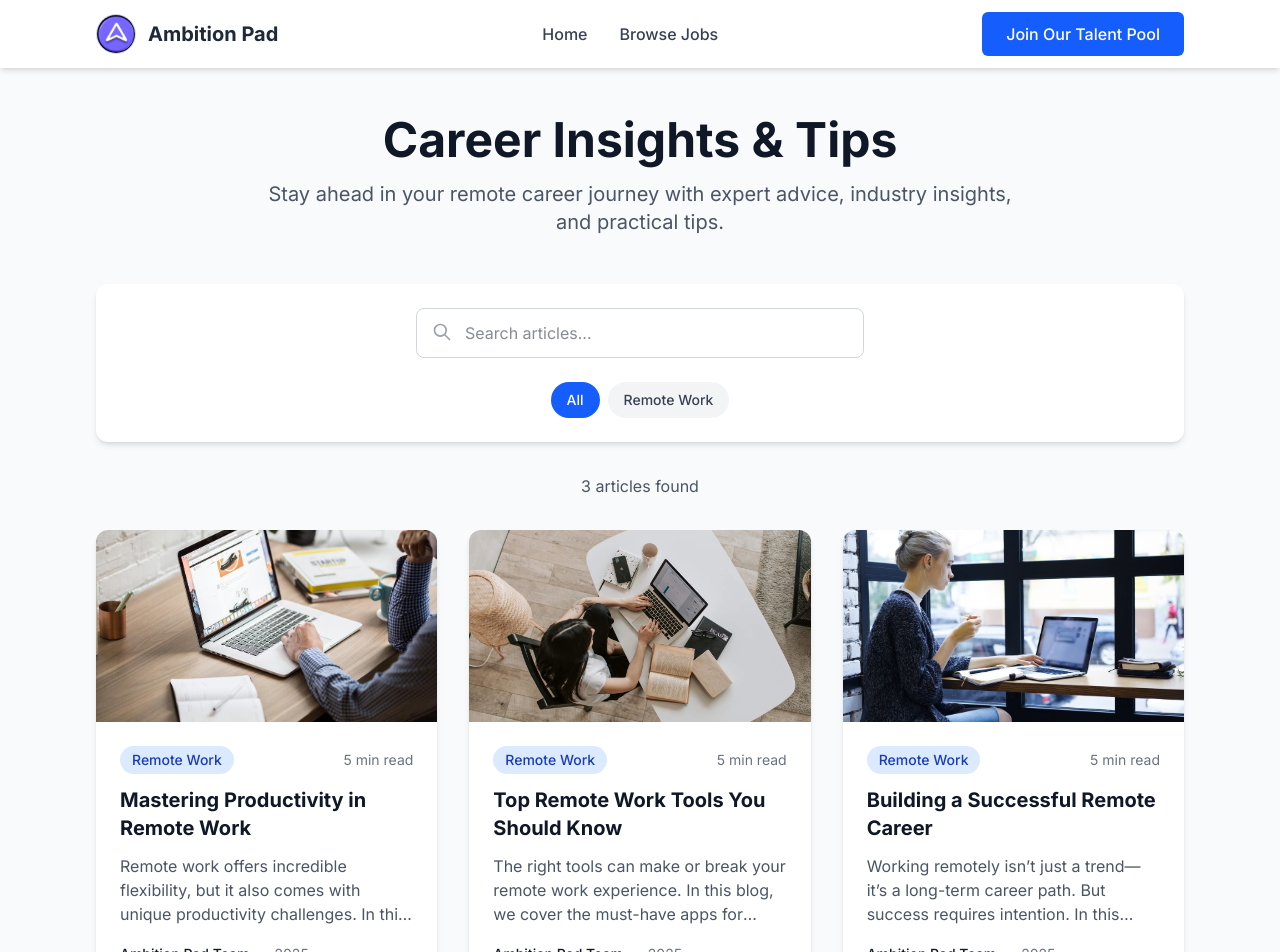
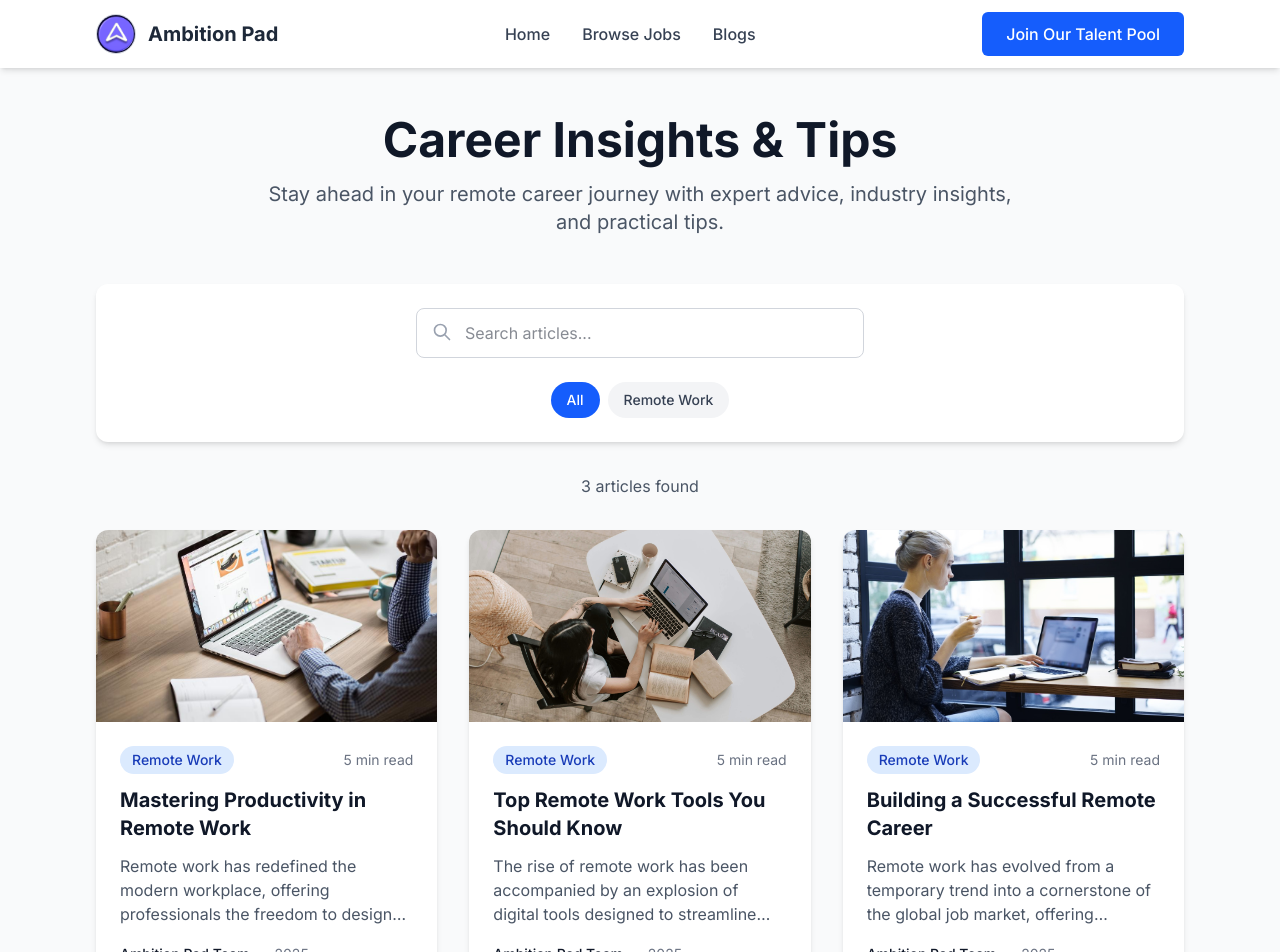
Before and after one commit to sanskar800/ambitionpad-frontend, a React (Vite) app in the folder client/: page /blogs in a window 1280 px wide. Shown: the top 952 px of the page. Built offline with nearby package versions, Linux system fonts and the light colour scheme; no server answers.

Commit message:
Refactor code structure for improved readability and maintainability

```diff
--- a/client/index.html
+++ b/client/index.html
@@ -3,7 +3,7 @@
 
 <head>
   <meta charset="UTF-8" />
-  <link rel="icon" type="image/png" href="/logo-ambition.png" />
+  <link rel="icon" type="image/png" href="/favicon.png" />
   <meta name="viewport" content="width=device-width, initial-scale=1.0" />
   <!-- In your HTML head -->
   <link href="https://fonts.googleapis.com/css2?family=Inter:wght@300;400;500;600;700&display=swap" rel="stylesheet">
--- a/client/src/assets/assets.js
+++ b/client/src/assets/assets.js
@@ -7,21 +7,30 @@ export const blogs = [
         id: 1,
         title: "Mastering Productivity in Remote Work",
         image: remoteblog1,
-        description:
-            "Remote work offers incredible flexibility, but it also comes with unique productivity challenges. In this blog, we explore practical ways to build strong daily routines, eliminate distractions, and design a workspace that helps you stay motivated. You'll learn about time-blocking techniques, digital detox strategies, and how to set clear boundaries between work and personal life. By the end, you’ll have a framework to boost efficiency without sacrificing well-being.",
+        description: `
+            Remote work has redefined the modern workplace, offering professionals the freedom to design their schedules and work from virtually anywhere. However, this flexibility comes with its own set of challenges, particularly when it comes to maintaining consistent productivity. Without the structure of a traditional office, distractions like household chores, social media, or even the temptation to overwork can derail even the most disciplined individuals. In this blog, we explore a comprehensive set of strategies to help you master productivity in a remote work environment. The first step is creating a structured daily routine that aligns with your natural rhythms. By setting specific work hours and incorporating intentional breaks, you can maintain focus and avoid burnout. Time-blocking, for instance, is a powerful technique that allows you to dedicate specific chunks of time to high-priority tasks, ensuring you make steady progress without feeling overwhelmed. Additionally, designing a dedicated workspace—free from clutter and optimized for ergonomics—can significantly enhance your ability to concentrate. Proper lighting, a comfortable chair, and a clean desk can make a world of difference in sustaining motivation throughout the day.
+
+            Beyond physical setup, managing digital distractions is equally critical. The constant ping of notifications or the allure of endless scrolling can sap your productivity. We’ll dive into practical digital detox strategies, such as turning off non-essential notifications, using website blockers, and scheduling specific times to check emails or messages. Another key aspect is setting clear boundaries between work and personal life, especially when your home doubles as your office. Communicating your work hours to family or housemates, using visual cues like closing your office door, or even dressing in work-appropriate attire can signal when you’re “at work” and help maintain a healthy separation. We’ll also explore advanced productivity frameworks like the Pomodoro Technique, which breaks work into focused intervals, and the Eisenhower Matrix, which helps prioritize tasks based on urgency and importance. By combining these tools with mindful energy management—such as taking short walks or practicing brief meditation sessions—you can sustain peak performance without sacrificing your well-being. This guide provides a holistic framework to not only survive but thrive in a remote work setting, ensuring you remain productive, motivated, and balanced in the long term.
+        `,
     },
     {
         id: 2,
         title: "Top Remote Work Tools You Should Know",
         image: remoteblog2,
-        description:
-            "The right tools can make or break your remote work experience. In this blog, we cover the must-have apps for communication, collaboration, and project management. From Slack and Notion to Trello, Zoom, and emerging AI-driven platforms, you’ll discover how to build a digital toolbox that keeps your workflow smooth and your team connected. We also share tips on selecting tools that fit your unique work style while avoiding tech overload.",
+        description: `
+            The rise of remote work has been accompanied by an explosion of digital tools designed to streamline communication, collaboration, and project management. However, with so many options available, choosing the right tools can feel overwhelming. In this blog, we take a deep dive into the essential tools every remote worker should know, offering insights into how to build a digital toolbox that enhances efficiency without causing tech overload. For communication, platforms like Slack and Microsoft Teams have become indispensable, enabling real-time messaging, file sharing, and team channels to keep everyone aligned. For video conferencing, Zoom remains a staple for its reliability and features like breakout rooms, while newer platforms like Google Meet are gaining traction for their simplicity. When it comes to project management, tools like Trello and Asana offer intuitive interfaces for tracking tasks, deadlines, and team progress, while Notion provides a versatile all-in-one solution for note-taking, project planning, and knowledge management. We’ll also highlight emerging AI-driven tools, such as automated scheduling assistants like Calendly or AI-powered transcription services like Otter, which can save hours of manual work.
+
+            Choosing the right tools isn’t just about picking the most popular ones—it’s about finding solutions that fit your specific work style and team dynamics. For example, a freelancer might prioritize simplicity and cost-effectiveness, while a large distributed team may need robust integrations and scalability. We’ll provide a framework for evaluating tools based on factors like ease of use, compatibility with existing systems, and cost-effectiveness. Additionally, we’ll address the common pitfall of tech overload, where using too many tools can lead to confusion and inefficiency. To avoid this, we’ll share tips on streamlining your tech stack, such as consolidating overlapping tools, automating repetitive tasks, and regularly auditing your software subscriptions. We’ll also explore how to foster team adoption by ensuring tools are user-friendly and well-documented. By the end of this blog, you’ll have a clear understanding of the best tools for remote work, how to customize your tech stack to suit your needs, and strategies to maintain a smooth, connected, and productive workflow, no matter where you or your team are located.
+        `,
     },
     {
         id: 3,
         title: "Building a Successful Remote Career",
         image: remoteblog3,
-        description:
-            "Working remotely isn’t just a trend—it’s a long-term career path. But success requires intention. In this blog, we discuss how to identify global opportunities, position yourself on remote-first platforms, and continuously upgrade your skills for the digital economy. You’ll learn how to create a personal brand that stands out, network effectively without in-person meetings, and navigate the challenges of isolation. Perfect for anyone looking to future-proof their career.",
+        description: `
+            Remote work has evolved from a temporary trend into a cornerstone of the global job market, offering professionals unprecedented opportunities to build fulfilling careers without geographic constraints. However, succeeding in a remote career requires more than just technical skills—it demands intentional planning, adaptability, and a proactive mindset. In this blog, we provide a comprehensive roadmap for building a successful remote career, starting with how to identify and pursue global job opportunities. Platforms like Upwork, LinkedIn, and We Work Remotely have made it easier than ever to connect with remote-first employers, but standing out requires a strategic approach. We’ll discuss how to optimize your profiles on these platforms, craft compelling applications, and showcase your expertise through portfolios or case studies. Additionally, we’ll explore the importance of continuous learning to stay competitive in a rapidly changing digital economy. From online courses on platforms like Coursera and Udemy to industry-specific certifications, we’ll recommend resources to help you acquire in-demand skills in fields like software development, digital marketing, or UX design.
+
+            A key component of a successful remote career is building a strong personal brand that resonates with employers and clients. This means creating a professional online presence through a well-designed website, active engagement on professional networks, and thought leadership content like blogs or social media posts. We’ll also cover the art of virtual networking, sharing strategies for building meaningful connections without relying on in-person events. From participating in online communities to attending virtual conferences, you’ll learn how to expand your professional circle and uncover hidden opportunities. However, remote work isn’t without its challenges, and we’ll address common obstacles like isolation, burnout, and the lack of informal mentorship. We’ll provide practical solutions, such as joining coworking communities, scheduling regular check-ins with colleagues, and practicing self-care routines to maintain mental health. Whether you’re a seasoned remote worker or just starting out, this blog offers actionable advice to help you navigate the complexities of remote work, position yourself for long-term success, and build a career that’s both rewarding and sustainable in the digital age.
+        `,
     },
 ];
--- a/client/src/components/Hero.jsx
+++ b/client/src/components/Hero.jsx
@@ -243,13 +243,6 @@ const Hero = ({ onLocationChange }) => {
                                         />
                                     </div>
                                     <div className="flex-1 relative">
-                                        <div className="absolute left-3 top-1/2 transform -translate-y-1/2 z-10">
-                                            {isLoadingLocation ? (
-                                                <Loader2 className="w-5 h-5 text-blue-500 animate-spin" />
-                                            ) : (
-                                                <MapPin className="w-5 h-5 text-gray-400" />
-                                            )}
-                                        </div>
                                         <input
                                             type="text"
                                             placeholder={isLoadingLocation ? 'Detecting location...' : 'Your Location'}
@@ -258,7 +251,7 @@ const Hero = ({ onLocationChange }) => {
                                             onKeyPress={handleKeyPress}
                                             onFocus={() => setShowLocationSuggestions(true)}
                                             onBlur={() => setTimeout(() => setShowLocationSuggestions(false), 200)}
-                                            className="w-full pl-10 pr-10 py-3 text-gray-700 rounded-xl border-0 focus:outline-none bg-gray-50 focus:bg-white transition-colors duration-200"
+                                            className="w-full px-4 pr-10 py-3 text-gray-700 rounded-xl border-0 focus:outline-none bg-gray-50 focus:bg-white transition-colors duration-200"
                                         />
                                         <button
                                             type="button"
@@ -266,6 +259,9 @@ const Hero = ({ onLocationChange }) => {
                                             className="absolute right-3 top-1/2 transform -translate-y-1/2 text-blue-600 hover:text-blue-700 transition-colors"
                                             title="Detect my location"
                                         >
+                                            {isLoadingLocation ? (
+                                                <Loader2 className="w-4 h-4 animate-spin" />
+                                            ) : (
                                                 <svg className="w-4 h-4" fill="none" stroke="currentColor" viewBox="0 0 24 24">
                                                     <path
                                                         strokeLinecap="round"
@@ -275,6 +271,7 @@ const Hero = ({ onLocationChange }) => {
                                                     />
                                                     <path strokeLinecap="round" strokeLinejoin="round" strokeWidth="2" d="M15 11a3 3 0 11-6 0 3 3 0 016 0z" />
                                                 </svg>
+                                            )}
                                         </button>
                                         {showLocationSuggestions && (
                                             <div className="absolute top-full left-0 right-0 mt-1 bg-white border border-gray-200 rounded-xl shadow-lg z-20 max-h-60 overflow-y-auto">
--- a/client/src/components/Navbar.jsx
+++ b/client/src/components/Navbar.jsx
@@ -47,6 +47,12 @@ const Navbar = () => {
                             className="font-medium text-gray-700 hover:text-blue-600 transition-colors duration-200"
                         >
                             Browse Jobs
+                        </Link>
+                        <Link
+                            to="/blogs"
+                            className="font-medium text-gray-700 hover:text-blue-600 transition-colors duration-200"
+                        >
+                            Blogs
                         </Link>
                     </div>
 
@@ -123,6 +129,13 @@ const Navbar = () => {
                                 >
                                     Browse Jobs
                                 </Link>
+                                <Link
+                                    to="/blogs"
+                                    className="font-medium text-gray-700 hover:text-blue-600 transition-colors duration-200 px-2 py-1"
+                                    onClick={closeMenu}
+                                >
+                                    Blogs
+                                </Link>
                                 <div className="pt-2">
                                     <button
                                         className="w-full px-6 py-3 rounded-md bg-blue-600 text-white font-medium hover:bg-blue-700 transition-colors duration-200 cursor-pointer"
--- a/client/src/services/api.js
+++ b/client/src/services/api.js
@@ -74,12 +74,16 @@ export const getJobById = async (id) => {
 };
 
 // Get featured jobs by country
-export const getFeaturedJobs = async (country = '', limit = 4) => {
+export const getFeaturedJobs = async (country = '', limit = 6) => {
     try {
-        const response = await api.get('/featuredjobs', {
+        // Build the URL with country as a path parameter
+        const url = country
+            ? `/featuredjobs/${encodeURIComponent(country)}`
+            : '/featuredjobs';
+
+        const response = await api.get(url, {
             params: {
-                country: country || undefined,
-                limit,
+                limit, // Keep limit as query parameter if needed
             },
         });
         return response.data;
```
Also changed, not shown: client/public/favicon.png (added). Lines whose indentation alone changed are shown as unchanged.
